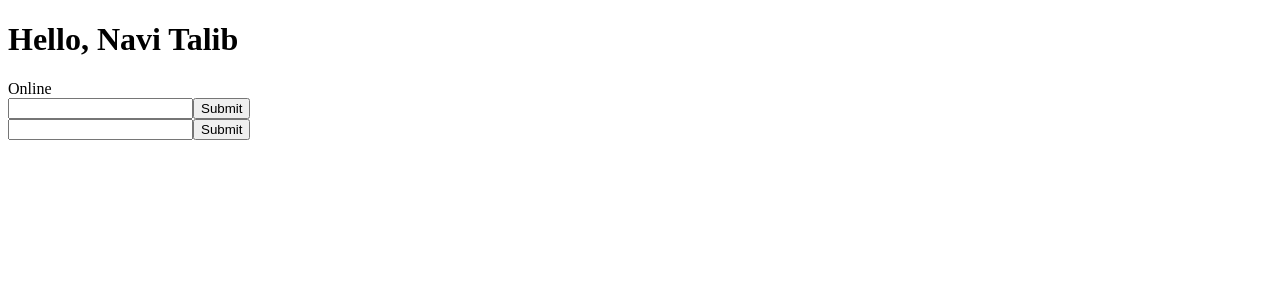
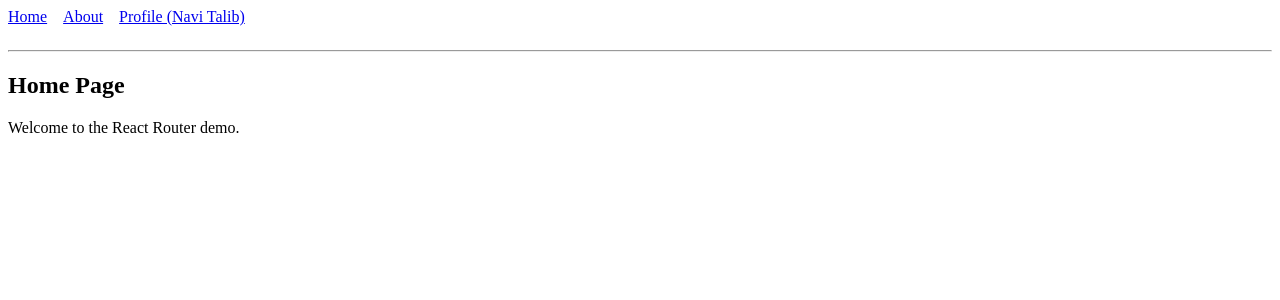
Before and after one commit to NaviTalib/Basic-React-Tailwind-Projects, a React (Vite) app in the folder basic-practice/: page / in a window 1280 px wide. Shown: the top 300 px of the page. Built offline with nearby package versions, Linux system fonts and the light colour scheme.

Commit message:
router basic done

```diff
--- a/basic-practice/package.json
+++ b/basic-practice/package.json
@@ -11,7 +11,8 @@
   },
   "dependencies": {
     "react": "^19.2.8",
-    "react-dom": "^19.2.8"
+    "react-dom": "^19.2.8",
+    "react-router": "^8.3.1"
   },
   "devDependencies": {
     "@types/react": "^19.2.18",
--- a/basic-practice/src/App.jsx
+++ b/basic-practice/src/App.jsx
@@ -5,6 +5,8 @@ import Counter from './components/Counter'
 import Form from './components/Form'
 import ControlledForm from './components/ControlledForm'
 import UncontrolledForm from './components/UncontrolledForm'
+import RouterAppEx from './components/RouterAppEx'
+
 
 const App = () => {
   const skills = ['html', 'css', 'js']
@@ -40,10 +42,11 @@ const App = () => {
       <Button onSelect={handleClicked} name="Talib" /> */}
       {/* <Counter /> */}
       {/* <Form /> */}
-      <Greeting isLoggedIn={true} />
+      {/* <Greeting isLoggedIn={true} />
       <UserStatus isOnline = {true} />
       <ControlledForm />
-      <UncontrolledForm />
+      <UncontrolledForm /> */}
+      <RouterAppEx />
 
     </div>
   )
--- /dev/null
+++ b/basic-practice/src/components/RouterAppEx.jsx
@@ -0,0 +1,73 @@
+import React from 'react';
+import {BrowserRouter,Routes,Route,Link,useParams,useNavigate} from 'react-router';
+
+function Home(){
+    return (
+        <div>
+            <h2>Home Page</h2>
+            <p>Welcome to the React Router demo.</p>
+        </div>
+    );
+}
+
+function About(){
+    const navigate = useNavigate();
+
+    return (
+        <div>
+            <h2>About Page</h2>
+            <p>This page demonstrates programmatic navigation.</p>
+            <button onClick={()=> navigate('/')}>Take Me Home</button>
+        </div>
+    );
+}
+
+function UserProfile(){
+    // extracting dynamic segment fromthe URL
+    const {username} = useParams();
+
+    return (
+        <div>
+            <h2>User Profile</h2>
+            <p>Viewing profile for: <strong>{username}</strong></p>
+        </div>
+    );
+}
+
+function NotFound() {
+  return (
+    <div>
+      <h2>404 - Page Not Found</h2>
+      <p>The page you are looking for does not exist.</p>
+      <Link to="/">Return to Home</Link>
+    </div>
+  );
+}
+
+const RouterAppEx = () => {
+  return (
+    <BrowserRouter>
+        <div>
+            {/* Navigation bar persistent across routes */}
+            <nav style={{ display: 'flex', gap: '1rem', marginBottom: '1.5rem' }}>
+          <Link to="/">Home</Link>
+          <Link to="/about">About</Link>
+          <Link to="/user/navitalib">Profile (Navi Talib)</Link>
+        </nav>
+        <hr />
+        {/* Route matching container */}
+        <Routes>
+            <Route path="/" element={<Home />} />
+            <Route path="/about" element={<About />} />
+            {/* Dynamic route parameter (:username) */}
+            <Route path="/user/:username" element={<UserProfile />} />
+            {/* Catch-all route for unmatched paths */}
+            <Route path="*" element={<NotFound />} />
+        </Routes>
+
+        </div>
+    </BrowserRouter>
+  )
+}
+
+export default RouterAppEx
```
Also changed, not shown: 1 other file (tests, documents, lock files or other folders).
